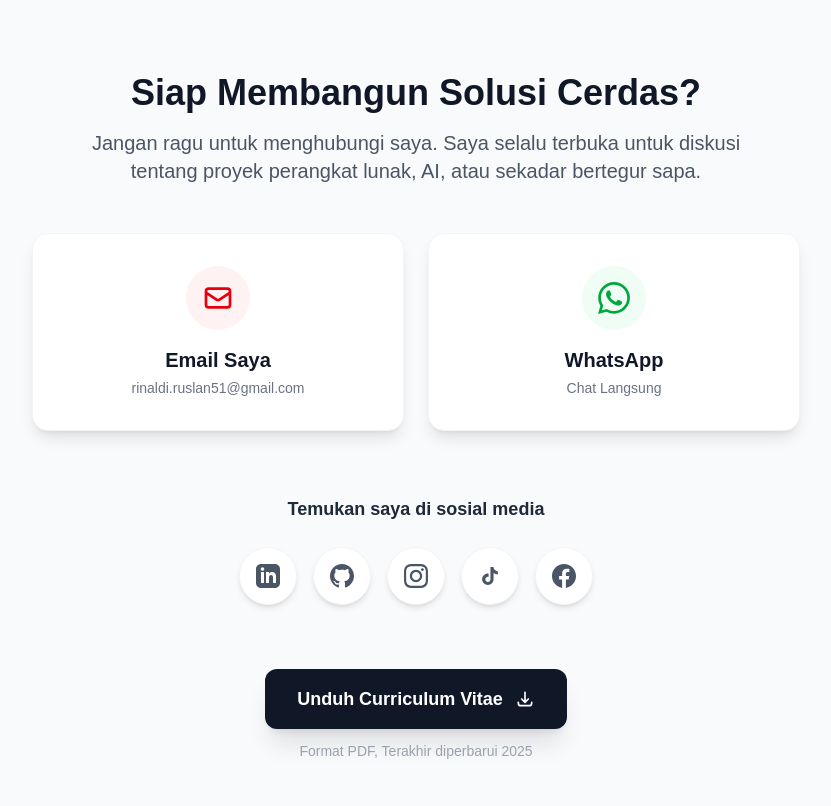
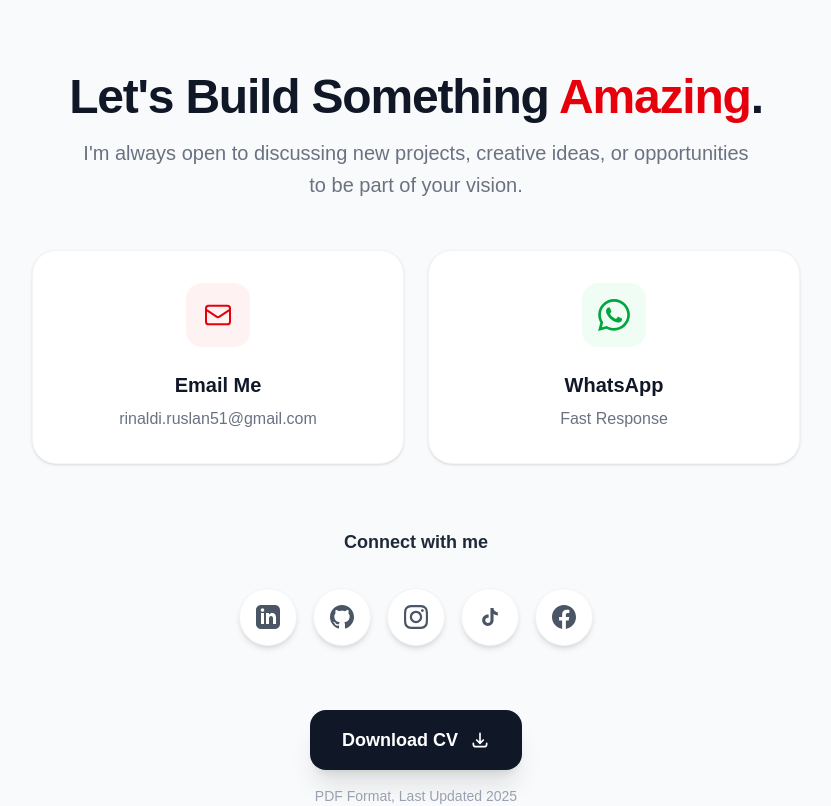
Before and after one commit to xebec51/myportofolio, a Next.js app: page / in a window 1280 px wide. Shown: the part 4680-5486 px from the top of the page, without its empty margins (224-1055 px from the left). Built offline with nearby package versions, Linux system fonts and the light colour scheme.

Commit message:
feat(contact): redesign UI, switch to English, and upgrade animations
- Migrated from AOS to Framer Motion for smoother staggered entrance and spring hover effects.

```diff
--- a/src/components/ContactSection.tsx
+++ b/src/components/ContactSection.tsx
@@ -1,13 +1,16 @@
+// src/components/ContactSection.tsx
+"use client";
+
 import Link from 'next/link';
 import React from 'react';
+import { motion } from 'framer-motion';
 
-// Data Kontak dari CV
+// --- DATA KONTAK ---
 const contactInfo = {
     email: "rinaldi.ruslan51@gmail.com",
     whatsapp: "+6289623080501"
 };
 
-// Data Sosial Media Lengkap
 const socialLinks = [
     {
         name: 'LinkedIn',
@@ -37,105 +40,130 @@ const socialLinks = [
 ];
 
 export default function ContactSection() {
-    const whatsappLink = `https://wa.me/${contactInfo.whatsapp.replace(/\+/g, '')}?text=Halo%20Rinaldi%2C%20saya%20tertarik%20dengan%20keahlian%20Dev%20dan%20ML%20Anda.`;
-    const mailtoLink = `mailto:${contactInfo.email}?subject=Tawaran%20Kerjasama%20Software%20Dev%20%2F%20Machine%20Learning`;
+    const whatsappLink = `https://wa.me/${contactInfo.whatsapp.replace(/\+/g, '')}?text=Hi%20Rinaldi%2C%20I'm%20interested%20in%20your%20Developer%20services.`;
+    const mailtoLink = `mailto:${contactInfo.email}?subject=Collaboration%20Inquiry%20-%20Software%20Development`;
 
     return (
-        <section id="contact" className="py-20 md:py-32 bg-gray-50 overflow-hidden">
-            <div className="container mx-auto px-6 text-center">
+        <section id="contact" className="py-24 md:py-32 bg-gray-50 overflow-hidden relative">
+            <div className="container mx-auto px-6 text-center relative z-10">
 
                 {/* Heading */}
-                <h2
-                    className="text-4xl font-extrabold text-gray-900 mb-4"
-                    data-aos="fade-down"
+                <motion.div
+                    initial={{ opacity: 0, y: 20 }}
+                    whileInView={{ opacity: 1, y: 0 }}
+                    transition={{ duration: 0.6 }}
+                    viewport={{ once: true }}
+                    className="mb-12"
                 >
-                    Siap Membangun Solusi Cerdas?
+                    <h2 className="text-4xl md:text-5xl font-extrabold text-gray-900 mb-4 tracking-tight">
+                        Let&apos;s Build Something <span className="text-red-600">Amazing</span>.
                     </h2>
-                <p
-                    className="text-xl text-gray-600 mb-12 max-w-2xl mx-auto"
-                    data-aos="fade-up"
-                    data-aos-delay="100"
-                >
-                    Jangan ragu untuk menghubungi saya. Saya selalu terbuka untuk diskusi tentang proyek perangkat lunak, AI, atau sekadar bertegur sapa.
+                    <p className="text-xl text-gray-500 max-w-2xl mx-auto leading-relaxed">
+                        I&apos;m always open to discussing new projects, creative ideas, or opportunities to be part of your vision.
                     </p>
+                </motion.div>
 
                 {/* Primary Contact Cards (Email & WA) */}
                 <div className="grid grid-cols-1 md:grid-cols-2 gap-6 max-w-3xl mx-auto mb-16">
                     {/* Email Card */}
+                    <motion.div
+                        initial={{ opacity: 0, x: -30 }}
+                        whileInView={{ opacity: 1, x: 0 }}
+                        transition={{ duration: 0.5, delay: 0.2 }}
+                        viewport={{ once: true }}
+                    >
                         <Link
                             href={mailtoLink}
-                        className="flex flex-col items-center justify-center p-8 bg-white rounded-2xl shadow-lg hover:shadow-xl hover:-translate-y-1 transition-all duration-300 border border-gray-100 group"
-                        data-aos="fade-right"
-                        data-aos-delay="200"
+                            className="flex flex-col items-center justify-center p-8 bg-white rounded-3xl shadow-sm hover:shadow-2xl hover:shadow-red-900/5 transition-all duration-300 border border-gray-100 group h-full"
                         >
-                        <div className="w-16 h-16 bg-red-50 text-red-600 rounded-full flex items-center justify-center mb-4 group-hover:bg-red-600 group-hover:text-white transition-colors">
-                            <svg className="w-8 h-8" fill="none" stroke="currentColor" viewBox="0 0 24 24"><path strokeLinecap="round" strokeLinejoin="round" strokeWidth="2" d="M3 8l7.89 5.26a2 2 0 002.22 0L21 8M5 19h14a2 2 0 002-2V7a2 2 0 00-2-2H5a2 2 0 00-2 2v10a2 2 0 002 2z"></path></svg>
+                            <div className="w-16 h-16 bg-red-50 text-red-600 rounded-2xl flex items-center justify-center mb-6 group-hover:scale-110 transition-transform duration-300">
+                                <svg className="w-8 h-8" fill="none" stroke="currentColor" viewBox="0 0 24 24"><path strokeLinecap="round" strokeLinejoin="round" strokeWidth="1.5" d="M3 8l7.89 5.26a2 2 0 002.22 0L21 8M5 19h14a2 2 0 002-2V7a2 2 0 00-2-2H5a2 2 0 00-2 2v10a2 2 0 002 2z"></path></svg>
                             </div>
-                        <h3 className="text-xl font-bold text-gray-900 mb-1">Email Saya</h3>
-                        <p className="text-gray-500 text-sm">{contactInfo.email}</p>
+                            <h3 className="text-xl font-bold text-gray-900 mb-2">Email Me</h3>
+                            <p className="text-gray-500">{contactInfo.email}</p>
                         </Link>
+                    </motion.div>
 
                     {/* WhatsApp Card */}
+                    <motion.div
+                        initial={{ opacity: 0, x: 30 }}
+                        whileInView={{ opacity: 1, x: 0 }}
+                        transition={{ duration: 0.5, delay: 0.2 }}
+                        viewport={{ once: true }}
+                    >
                         <Link
                             href={whatsappLink}
                             target="_blank"
-                        className="flex flex-col items-center justify-center p-8 bg-white rounded-2xl shadow-lg hover:shadow-xl hover:-translate-y-1 transition-all duration-300 border border-gray-100 group"
-                        data-aos="fade-left"
-                        data-aos-delay="200"
+                            className="flex flex-col items-center justify-center p-8 bg-white rounded-3xl shadow-sm hover:shadow-2xl hover:shadow-green-900/5 transition-all duration-300 border border-gray-100 group h-full"
                         >
-                        <div className="w-16 h-16 bg-green-50 text-green-600 rounded-full flex items-center justify-center mb-4 group-hover:bg-green-600 group-hover:text-white transition-colors">
+                            <div className="w-16 h-16 bg-green-50 text-green-600 rounded-2xl flex items-center justify-center mb-6 group-hover:scale-110 transition-transform duration-300">
                                 <svg className="w-8 h-8" fill="currentColor" viewBox="0 0 24 24"><path d="M.057 24l1.687-6.163c-1.041-1.804-1.588-3.849-1.587-5.946.003-6.556 5.338-11.891 11.893-11.891 3.181.001 6.167 1.24 8.413 3.488 2.245 2.248 3.481 5.236 3.48 8.414-.003 6.557-5.338 11.892-11.893 11.892-1.99-.001-3.951-.5-5.688-1.448l-6.305 1.654zm6.597-3.807c1.676.995 3.276 1.591 5.392 1.592 5.448 0 9.886-4.434 9.889-9.885.002-5.462-4.415-9.89-9.881-9.892-5.452 0-9.887 4.434-9.889 9.884-.001 2.225.651 3.891 1.746 5.634l-.999 3.648 3.742-.981zm11.387-5.464c-.074-.124-.272-.198-.57-.347-.297-.149-1.758-.868-2.031-.967-.272-.099-.47-.149-.669.149-.198.297-.768.967-.941 1.165-.173.198-.347.223-.644.074-.297-.149-1.255-.462-2.39-1.475-.883-.788-1.48-1.761-1.653-2.059-.173-.297-.018-.458.13-.606.134-.133.297-.347.446-.521.151-.172.2-.296.3-.495.099-.198.05-.372-.025-.521-.075-.148-.669-1.611-.916-2.206-.242-.579-.487-.501-.669-.51l-.57-.01c-.198 0-.52.074-.792.372s-1.04 1.016-1.04 2.479 1.065 2.876 1.213 3.074c.149.198 2.095 3.2 5.076 4.487.709.306 1.263.489 1.694.626.712.226 1.36.194 1.872.118.571-.085 1.758-.719 2.006-1.413.248-.695.248-1.29.173-1.414z"/></svg>
                             </div>
-                        <h3 className="text-xl font-bold text-gray-900 mb-1">WhatsApp</h3>
-                        <p className="text-gray-500 text-sm">Chat Langsung</p>
+                            <h3 className="text-xl font-bold text-gray-900 mb-2">WhatsApp</h3>
+                            <p className="text-gray-500">Fast Response</p>
                         </Link>
+                    </motion.div>
                 </div>
 
                 {/* Social Media Links (Secondary) */}
-                <div
+                <motion.div
                     className="mb-16"
-                    data-aos="fade-up"
-                    data-aos-delay="300"
+                    initial={{ opacity: 0, y: 20 }}
+                    whileInView={{ opacity: 1, y: 0 }}
+                    transition={{ duration: 0.5, delay: 0.4 }}
+                    viewport={{ once: true }}
                 >
-                    <h3 className="text-lg font-semibold text-gray-800 mb-6">Temukan saya di sosial media</h3>
+                    <h3 className="text-lg font-semibold text-gray-800 mb-8">Connect with me</h3>
                     <div className="flex justify-center gap-4 flex-wrap">
                         {socialLinks.map((social, index) => (
+                            <motion.div
+                                key={social.name}
+                                whileHover={{ y: -5 }}
+                                initial={{ opacity: 0, scale: 0.8 }}
+                                whileInView={{ opacity: 1, scale: 1 }}
+                                transition={{ delay: 0.1 * index }}
+                                viewport={{ once: true }}
+                            >
                                 <Link
-                                key={social.name}
                                     href={social.href}
                                     target="_blank"
                                     rel="noopener noreferrer"
-                                className="p-4 bg-white rounded-full shadow-md hover:shadow-lg hover:-translate-y-1 transition-all duration-300 text-gray-600 hover:text-red-600 border border-gray-100 group"
+                                    className="p-4 bg-white rounded-full shadow-md hover:shadow-lg transition-all duration-300 text-gray-600 hover:text-red-600 border border-gray-100 flex items-center justify-center"
                                     aria-label={social.name}
-                                data-aos="zoom-in"
-                                data-aos-delay={300 + (index * 100)}
                                 >
                                     <svg className="w-6 h-6" fill="currentColor" viewBox="0 0 24 24">
                                         <path d={social.iconPath} />
                                     </svg>
-                                <span className="sr-only">{social.name}</span>
                                 </Link>
+                            </motion.div>
                         ))}
                     </div>
-                </div>
+                </motion.div>
 
                 {/* Download CV Button */}
-                <div
+                <motion.div
                     className="inline-block"
-                    data-aos="fade-up"
-                    data-aos-delay="600"
+                    initial={{ opacity: 0, y: 20 }}
+                    whileInView={{ opacity: 1, y: 0 }}
+                    transition={{ duration: 0.5, delay: 0.6 }}
+                    viewport={{ once: true }}
                 >
                     <Link
                         href="https://drive.google.com/drive/folders/1U8OA0Uu7SSkEpVxT7XqblTkqHinpuBAM?usp=sharing"
                         target="_blank"
                         rel="noopener noreferrer"
-                        className="group flex items-center gap-3 px-8 py-4 text-lg font-bold text-white bg-gray-900 rounded-xl hover:bg-red-600 transition-all duration-300 shadow-xl hover:shadow-2xl hover:-translate-y-1"
                     >
-                        <span>Unduh Curriculum Vitae</span>
+                        <motion.button
+                            whileHover={{ scale: 1.05 }}
+                            whileTap={{ scale: 0.95 }}
+                            className="group flex items-center gap-3 px-8 py-4 text-lg font-bold text-white bg-gray-900 rounded-2xl hover:bg-red-600 transition-colors duration-300 shadow-xl hover:shadow-red-600/20"
+                        >
+                            <span>Download CV</span>
                             <svg className="w-5 h-5 group-hover:animate-bounce" fill="none" stroke="currentColor" viewBox="0 0 24 24"><path strokeLinecap="round" strokeLinejoin="round" strokeWidth="2" d="M4 16v1a3 3 0 003 3h10a3 3 0 003-3v-1m-4-4l-4 4m0 0l-4-4m4 4V4"></path></svg>
+                        </motion.button>
                     </Link>
-                    <p className="text-sm text-gray-400 mt-3">Format PDF, Terakhir diperbarui 2025</p>
-                </div>
+                    <p className="text-sm text-gray-400 mt-4 font-medium">PDF Format, Last Updated 2025</p>
+                </motion.div>
             </div>
         </section>
     );
```
Lines whose indentation alone changed are shown as unchanged.
